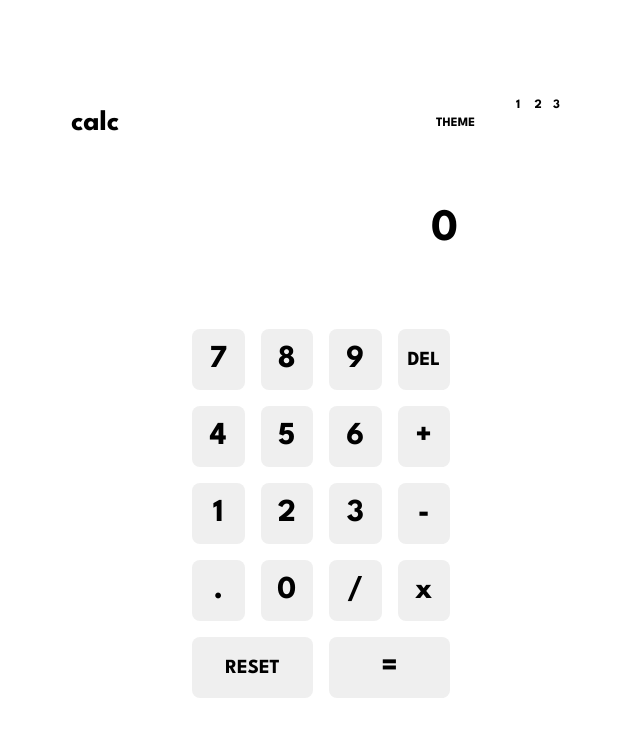
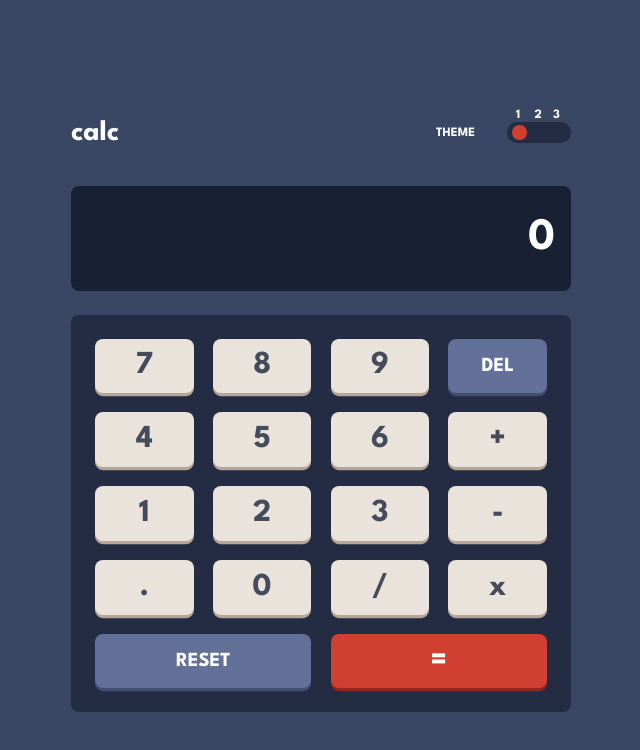
Before and after one commit to cychitivav/calculator, a React (Create React App) app: page / in a window 1280 px wide. Shown: the top 750 px of the page, without its empty margins (319-959 px from the left). Built offline with nearby package versions, Linux system fonts and the light colour scheme.

Commit message:
Add new themes and update keyboard gap

```diff
--- a/src/App.js
+++ b/src/App.js
@@ -6,6 +6,10 @@ import Display from "./components/Display";
 
 import { ThemeProvider } from "./contexts/ThemeContext";
 import { ComputationProvider } from "./contexts/ComputationContext";
+
+import "./styles/theme-1.css";
+import "./styles/theme-2.css";
+import "./styles/theme-3.css";
 
 function App() {
 	return (
--- a/src/styles/index.css
+++ b/src/styles/index.css
@@ -83,6 +83,7 @@ form#interface {
 	flex-direction: column;
 	align-items: center;
 	justify-content: center;
+	width: 100%;
 }
 
 form#interface > output {
@@ -100,7 +101,7 @@ div.keyboard {
 	display: grid;
 	width: 100%;
 	grid-template-columns: repeat(4, minmax(0, 1fr));
-	gap: 1.5rem;
+	gap: 1.2rem;
 	padding: 1.5rem;
 	border-radius: 0.5rem;
 }
@@ -109,7 +110,7 @@ div.keyboard > input {
 	display: flex;
 	align-items: center;
 	justify-content: center;
-	padding: 0.5em;
+	padding: 0.4em 0.2em;
 	border: none;
 	cursor: pointer;
 	border-radius: 0.5rem;
@@ -124,7 +125,11 @@ div.keyboard > input:nth-last-child(2) {
     grid-column: span 2;
 }
 
-@media screen and (min-width: 768px) {
+@media screen and (max-width: 768px) {
+
+	div.root {
+		width: 100vw;
+	}
 
 	div.keyboard {
 		gap: 1rem;
--- /dev/null
+++ b/src/styles/theme-1.css
@@ -0,0 +1,50 @@
+body {
+	background-color: hsl(222, 26%, 31%);
+	color: white;
+}
+
+header form fieldset {
+	background-color: hsl(223, 31%, 20%);
+}
+
+header form fieldset input:checked {
+	background-color: hsl(6, 63%, 50%);
+}
+
+form#interface > output {
+	background-color: hsl(224, 36%, 15%);
+}
+
+div.keyboard {
+	background-color: hsl(223, 31%, 20%);
+}
+
+div.keyboard > input {
+	background-color: hsl(30, 25%, 89%);
+	color: hsl(221, 14%, 31%);
+	box-shadow: 0 0.2rem 0 hsl(28, 16%, 65%);
+}
+
+div.keyboard > input:active {
+	background-color: white;
+}
+
+div.keyboard > input.special-key {
+	background-color: hsl(225, 21%, 49%);
+	box-shadow: 0 0.2rem 0 hsl(224, 28%, 35%);
+	color: white;
+}
+
+div.keyboard > input.special-key:active {
+	background-color: hsl(224, 51%, 76%);
+}
+
+div.keyboard > input.equals-key {
+	background-color: hsl(6, 63%, 50%);
+	box-shadow: 0 0.2rem 0 hsl(6, 70%, 34%);
+	color: white;
+}
+
+div.keyboard > input.equals-key:active {
+	background-color: hsl(6, 93%, 67%);
+}
--- /dev/null
+++ b/src/styles/theme-2.css
@@ -0,0 +1,4 @@
+body {
+    background-color: hsl(222, 26%, 31%);
+    color: white;
+}
--- /dev/null
+++ b/src/styles/theme-3.css
@@ -0,0 +1,4 @@
+body {
+    background-color: hsl(222, 26%, 31%);
+    color: white;
+}
```
